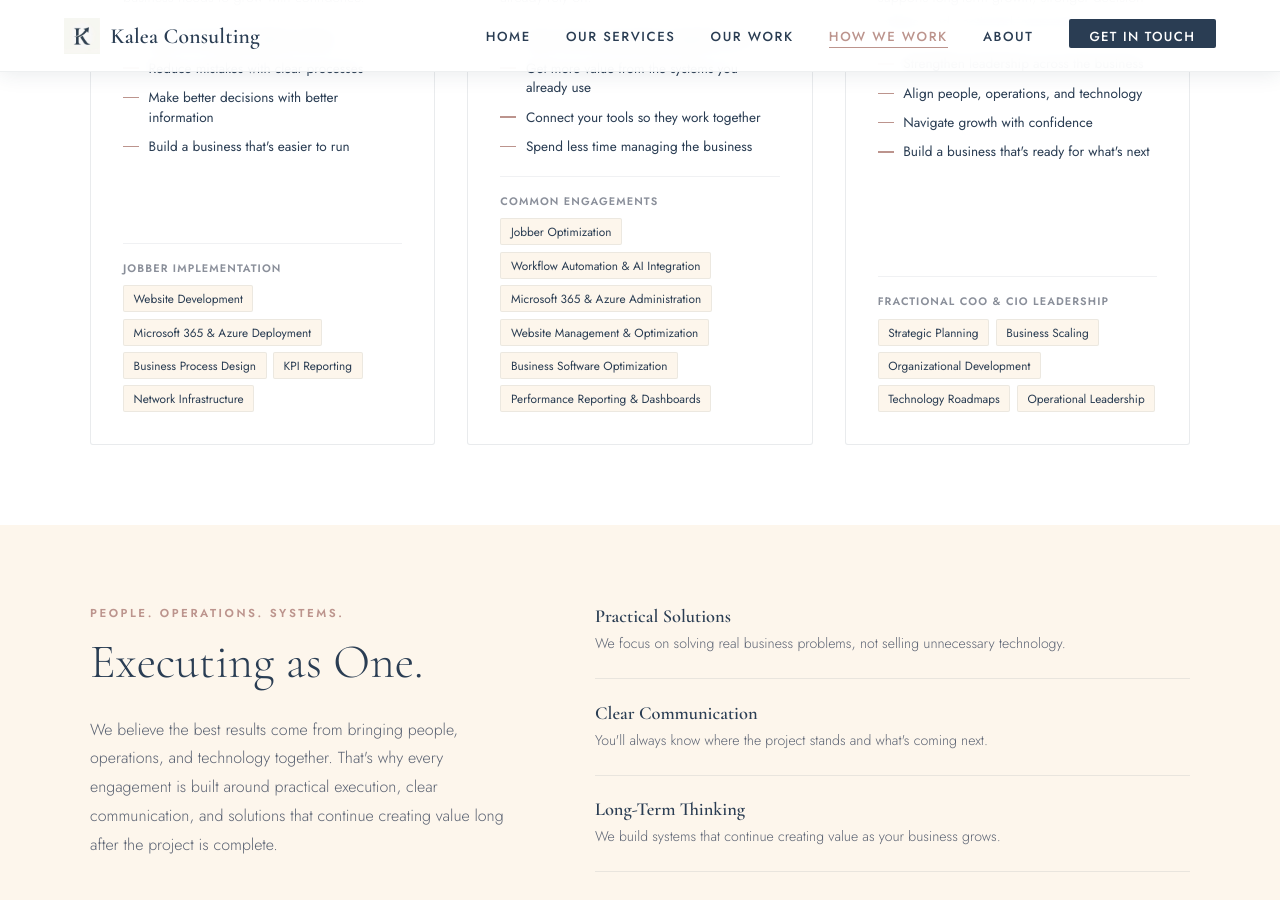
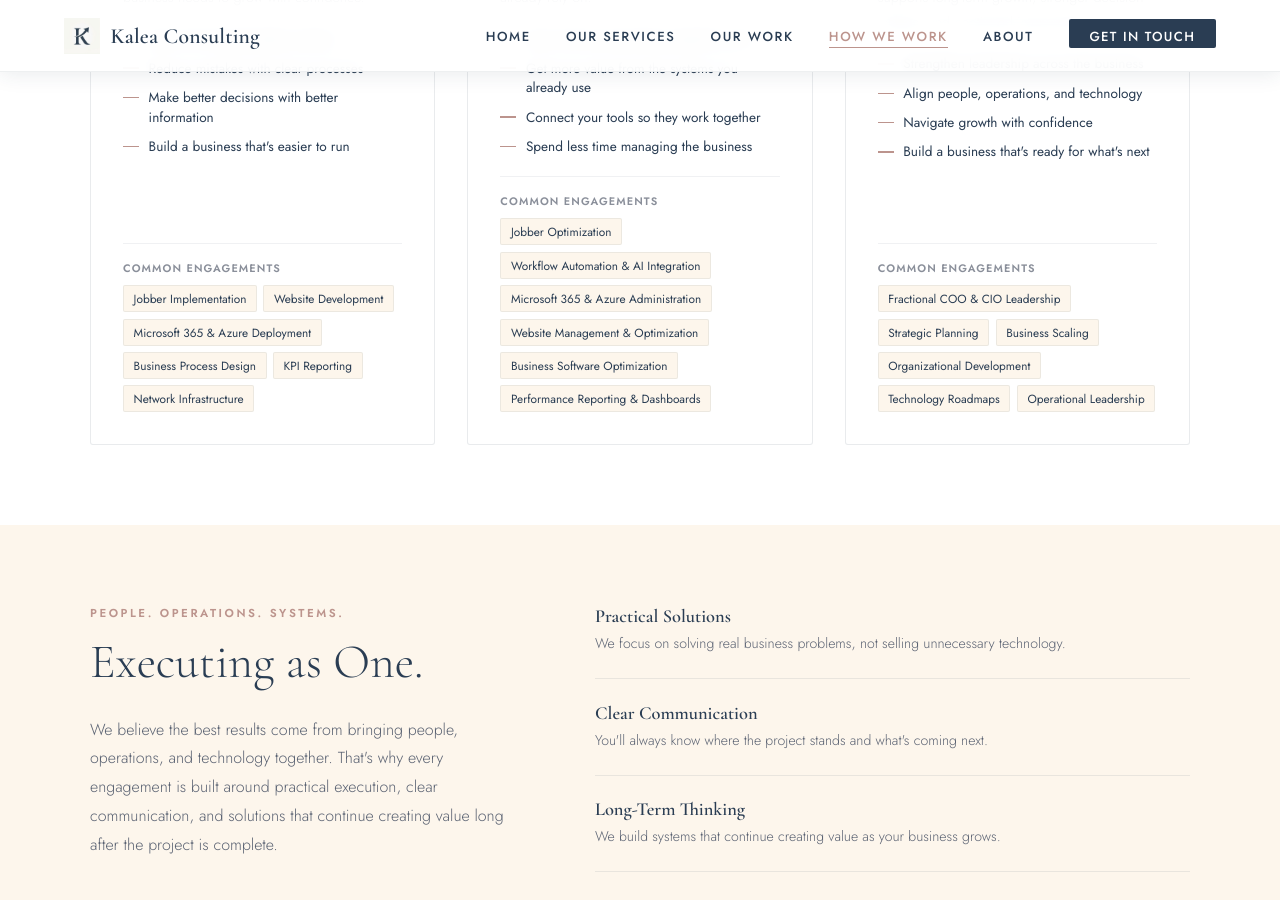
Before and after one commit to Kalea-Consulting/kaleaconsulting, a Jekyll site: the page built from pricing.html, in a window 1280 px wide and 900 px high, scrolled down 1377 px. Built offline with Jekyll 4.4.1, drawn with Linux system fonts in a browser that asks for light colours.

Commit message:
Update pricing.html

```diff
--- a/pricing.html
+++ b/pricing.html
@@ -58,7 +58,8 @@ description: How Kalea Consulting engages — project-based, retainer, and fract
           <li>Build a business that's easier to run</li>
         </ul>
         <div class="model-fits">
-          <span class="fits-label">Jobber Implementation </span>
+          <span class="fits-label">Common Engagements </span>
+          <span class="fits-tag">Jobber Implementation </span>
           <span class="fits-tag">Website Development </span>
           <span class="fits-tag">Microsoft 365 & Azure  Deployment </span>
           <span class="fits-tag">Business Process Design </span>
@@ -120,7 +121,8 @@ description: How Kalea Consulting engages — project-based, retainer, and fract
           <li>Build a business that's ready for what's next</li>
         </ul>
         <div class="model-fits">
-          <span class="fits-label">Fractional COO & CIO Leadership </span>
+          <span class="fits-label">Common Engagements </span>
+          <span class="fits-tag">Fractional COO & CIO Leadership</span>
           <span class="fits-tag">Strategic Planning </span>
           <span class="fits-tag">Business Scaling </span>
           <span class="fits-tag">Organizational Development</span>
```
